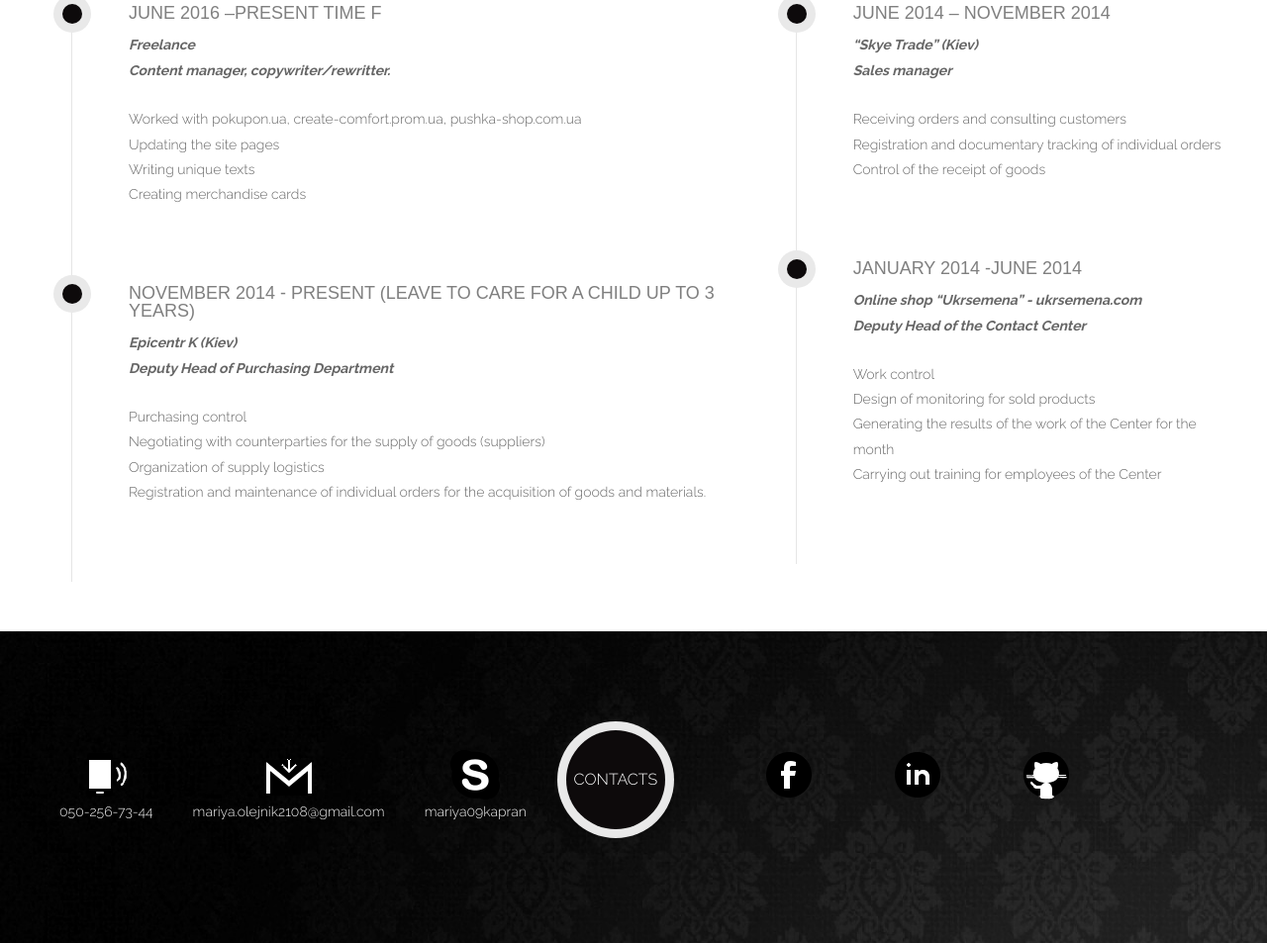
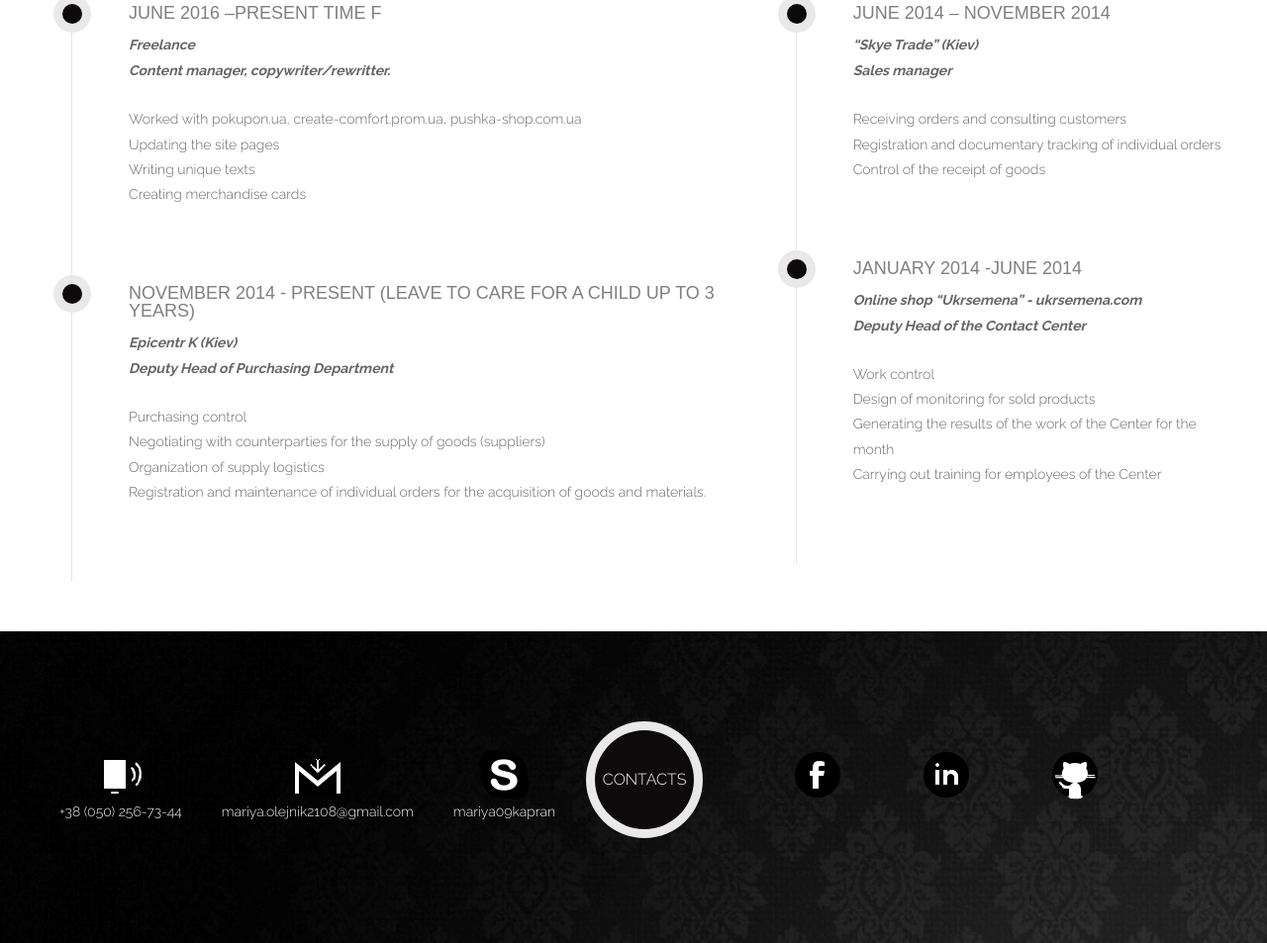
Before and after one commit to Mariya-oleinyk/Portfolio, a plain HTML site: page Portfolio/index.html in a window 1280 px wide. Shown: the part 2688-3641 px from the top of the page at 99% size. Drawn offline with Linux system fonts and the light colour scheme.

Commit message:
Update index.html

```diff
--- a/Portfolio/index.html
+++ b/Portfolio/index.html
@@ -330,7 +330,7 @@
                 <div class="text">
                     <div class="tel"></div>
                     <!-- <img src="img/tel.png" alt="tel"> -->
-                    <p>050-256-73-44</p>
+                    <p>+38 (050) 256-73-44</p>
                 </div>
                 <div class="text">
                     <div class="gmail"></div>
```
